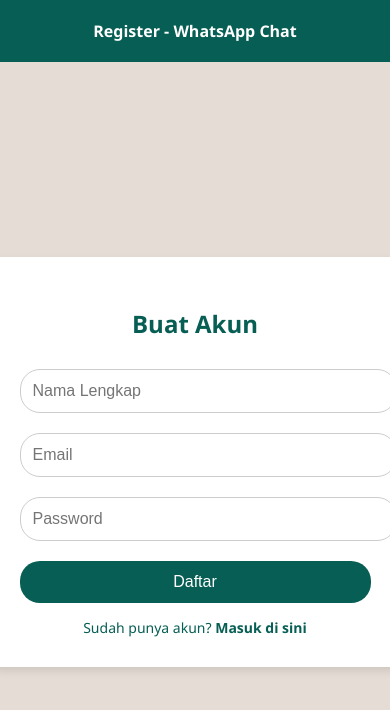
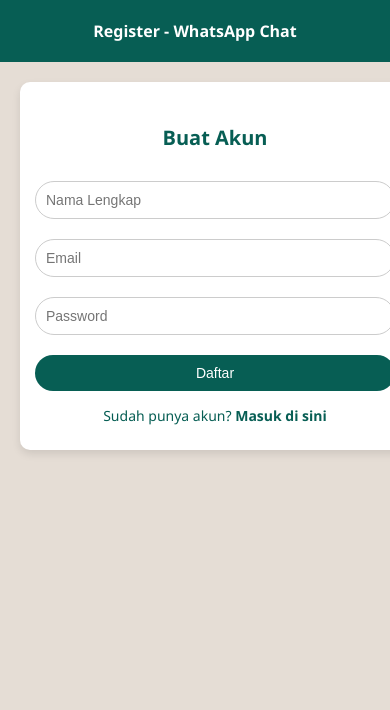
Before and after one commit to akimrpl/whoqiuu, a plain HTML site: page register.html in a window 390 px wide. Drawn offline with Linux system fonts and the light colour scheme.

Commit message:
Update register.html

```diff
--- a/register.html
+++ b/register.html
@@ -6,6 +6,10 @@
   <title>Daftar Akun - Who Qiuuu??</title>
   <link rel="stylesheet" href="https://cdnjs.cloudflare.com/ajax/libs/font-awesome/6.7.2/css/all.min.css" />
   <style>
+    * {
+      box-sizing: border-box;
+    }
+
     body {
       font-family: 'Segoe UI', sans-serif;
       background-color: #e5ddd5;
@@ -13,9 +17,7 @@
       padding: 0;
       display: flex;
       flex-direction: column;
-      height: 100vh;
-      align-items: center;
-      justify-content: center;
+      min-height: 100vh;
     }
 
     header {
@@ -25,23 +27,23 @@
       text-align: center;
       font-weight: bold;
       width: 100%;
-      position: absolute;
-      top: 0;
     }
 
     .register-container {
       background-color: white;
-      padding: 30px;
+      padding: 30px 20px;
       border-radius: 10px;
       box-shadow: 0 4px 8px rgba(0,0,0,0.1);
-      width: 90%;
+      width: 100%;
       max-width: 400px;
-      margin-top: 80px;
+      margin: 40px auto;
+      box-sizing: border-box;
     }
 
     .register-container h2 {
       text-align: center;
       color: #075E54;
+      margin-bottom: 20px;
     }
 
     input {
@@ -85,6 +87,22 @@
 
     .register-link a:hover {
       text-decoration: underline;
+    }
+
+    @media (max-width: 500px) {
+      .register-container {
+        margin: 20px;
+        padding: 25px 15px;
+      }
+
+      input, button {
+        font-size: 14px;
+        padding: 10px;
+      }
+
+      .register-container h2 {
+        font-size: 20px;
+      }
     }
   </style>
 </head>
@@ -162,7 +180,6 @@
           alert(message);
         });
     }
-
   </script>
 </body>
 </html>
```
